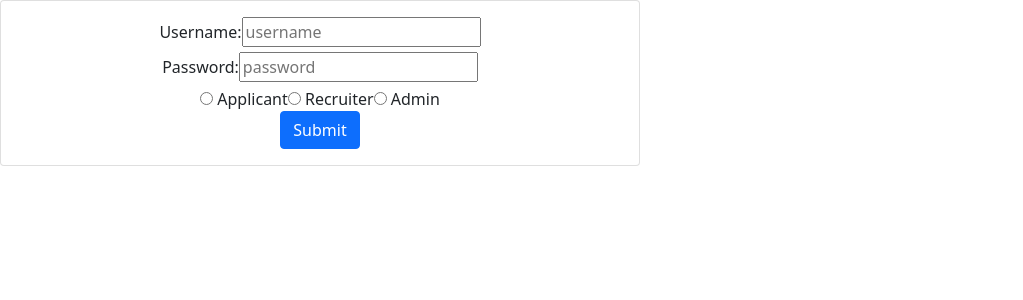
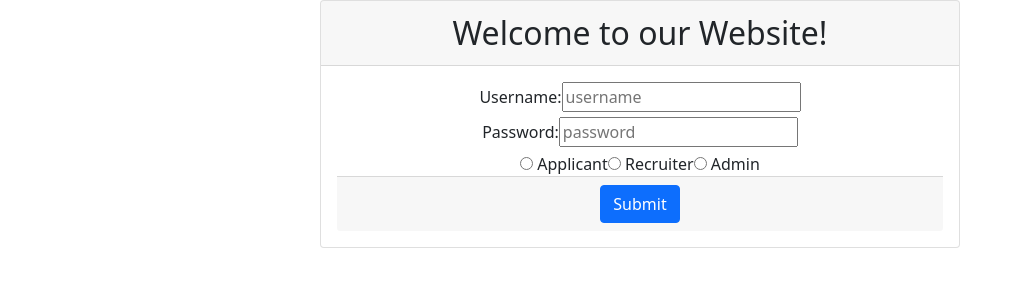
Before and after one commit to BGD-1DAY00/FrontEnd-Project-React, a React (Create React App) app: page / in a window 1280 px wide. Shown: the top 300 px of the page, without its empty margins (0-1023 px from the left). Built offline with nearby package versions, Linux system fonts and the light colour scheme.

Commit message:
formatted login box to be centered on page. Added header and footer to login box.

```diff
--- a/src/Login/Login.js
+++ b/src/Login/Login.js
@@ -2,6 +2,7 @@ import {useState} from "react";
 import {useDispatch} from 'react-redux';
 import {initiateLogin} from "../Store/reduxFunctions";
 import {Button, Card, Form} from "react-bootstrap";
+import CardHeader from "react-bootstrap/CardHeader";
 
 export function Login(){
 
@@ -28,7 +29,8 @@ export function Login(){
 //added admin branch
     return(
         <>
-            <Card className=  {'w-50 text-center'} >
+            <Card className=  {'w-50 text-center m-auto'} >
+                <CardHeader className={'fs-2'}>Welcome to our Website!</CardHeader>
             <Form className={'p-3'} onSubmit={addUser}>
                 <Form.Group>
                 <Form.Label >Username:</Form.Label>
@@ -44,8 +46,9 @@ export function Login(){
                 <input type="radio" onChange={handleRole} name="role" value="recruiter" /> Recruiter
                 <input type="radio" onChange={handleRole} name="role" value="admin" />  Admin
                 <br/>
-
+                <Card.Footer>
                 <Button  type='submit'>Submit</Button>
+                </Card.Footer>
             </Form>
             </Card>
         </>
```
